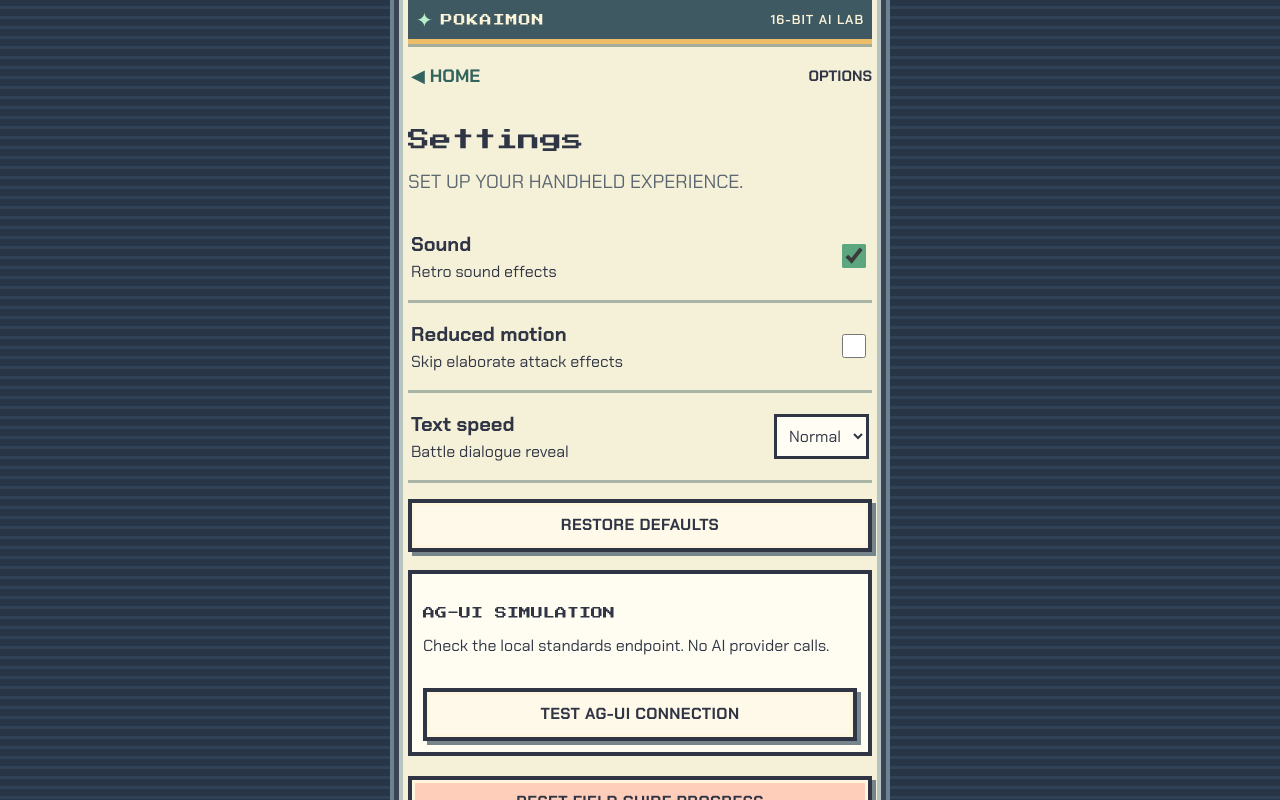
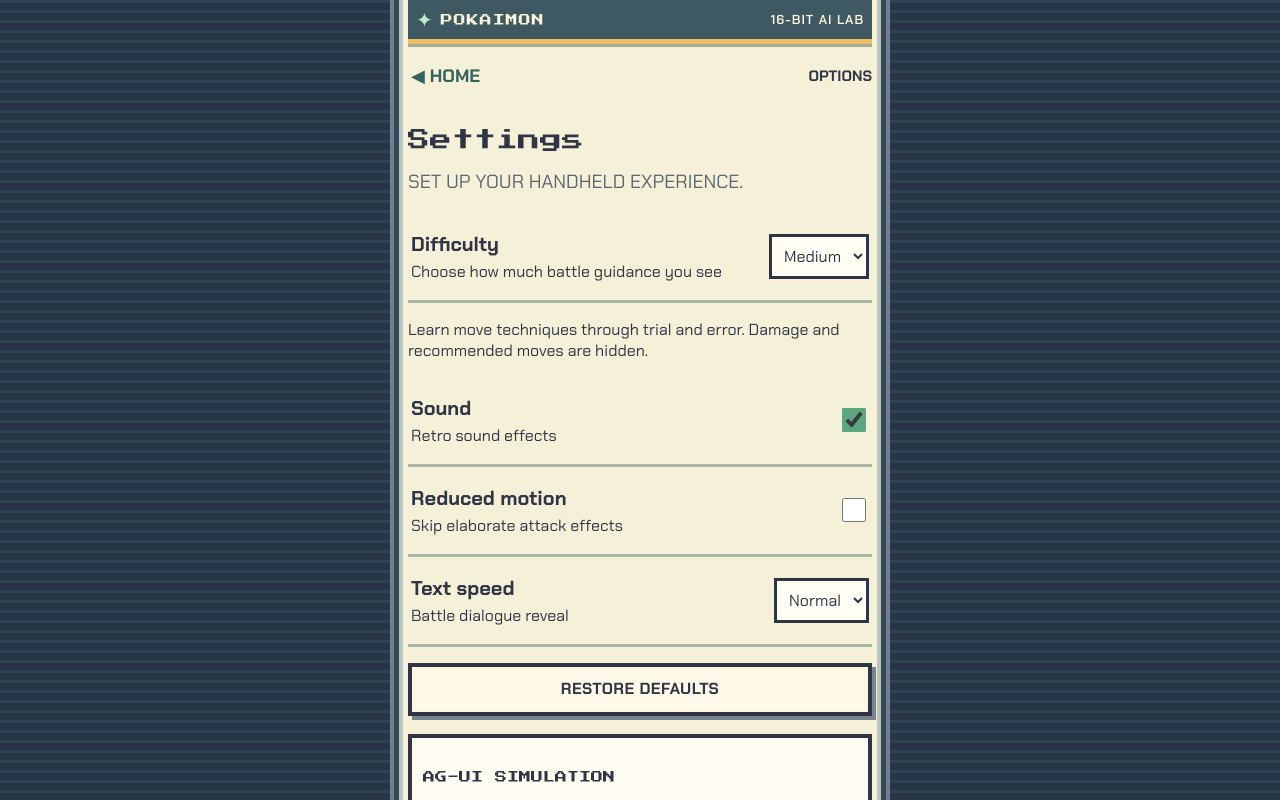
Before and after one commit to Danejw/Pokaimon, a React (Vite) app: page / in a window 1280 px wide. Both pictures are taken after a click on the button "⚙ SETTINGS". Shown: the top 800 px of the page. Built offline with nearby package versions, Linux system fonts and the light colour scheme.

Commit message:
Add difficulty-based battle information controls

```diff
--- a/src/App.tsx
+++ b/src/App.tsx
@@ -70,7 +70,7 @@ export function App(){
     </section>}
 
     {screen==='battle'&&<BattlePanel key={sessionId} encounter={encounter}
-      reducedMotion={prefs.reducedMotion} soundEnabled={prefs.sound} textSpeed={prefs.textSpeed}
+      reducedMotion={prefs.reducedMotion} soundEnabled={prefs.sound} textSpeed={prefs.textSpeed} difficulty={prefs.difficulty}
       onHome={()=>setScreen('home')} onNext={launchEncounter} onWin={recordWin}/>}
 
     {screen==='guide'&&<section className="guide-page retro-page">
@@ -105,6 +105,10 @@ export function App(){
     {screen==='settings'&&<section className="settings-page retro-page">
       <div className="section-top"><button className="back-button" onClick={()=>setScreen('home')}>◀ HOME</button><span>OPTIONS</span></div>
       <h2>Settings</h2><p className="intro">SET UP YOUR HANDHELD EXPERIENCE.</p>
+      <label className="setting"><span><strong>Difficulty</strong><small>Choose how much battle guidance you see</small></span>
+        <select aria-label="Difficulty" value={prefs.difficulty} onChange={e=>update({difficulty:e.target.value as Preferences['difficulty']})}>
+          <option value="easy">Easy</option><option value="medium">Medium</option><option value="hard">Hard</option></select></label>
+      <p className="difficulty-description">{prefs.difficulty==='easy'?'Move effectiveness, simulated damage, and step hints are shown.':prefs.difficulty==='medium'?'Learn move techniques through trial and error. Damage and recommended moves are hidden.':'No move forecasts, step hints, or tactical warnings. Read the battle and experiment.'}</p>
       <label className="setting"><span><strong>Sound</strong><small>Retro sound effects</small></span>
         <input aria-label="Sound" type="checkbox" checked={prefs.sound} onChange={e=>update({sound:e.target.checked})}/></label>
       <label className="setting"><span><strong>Reduced motion</strong><small>Skip elaborate attack effects</small></span>
```
